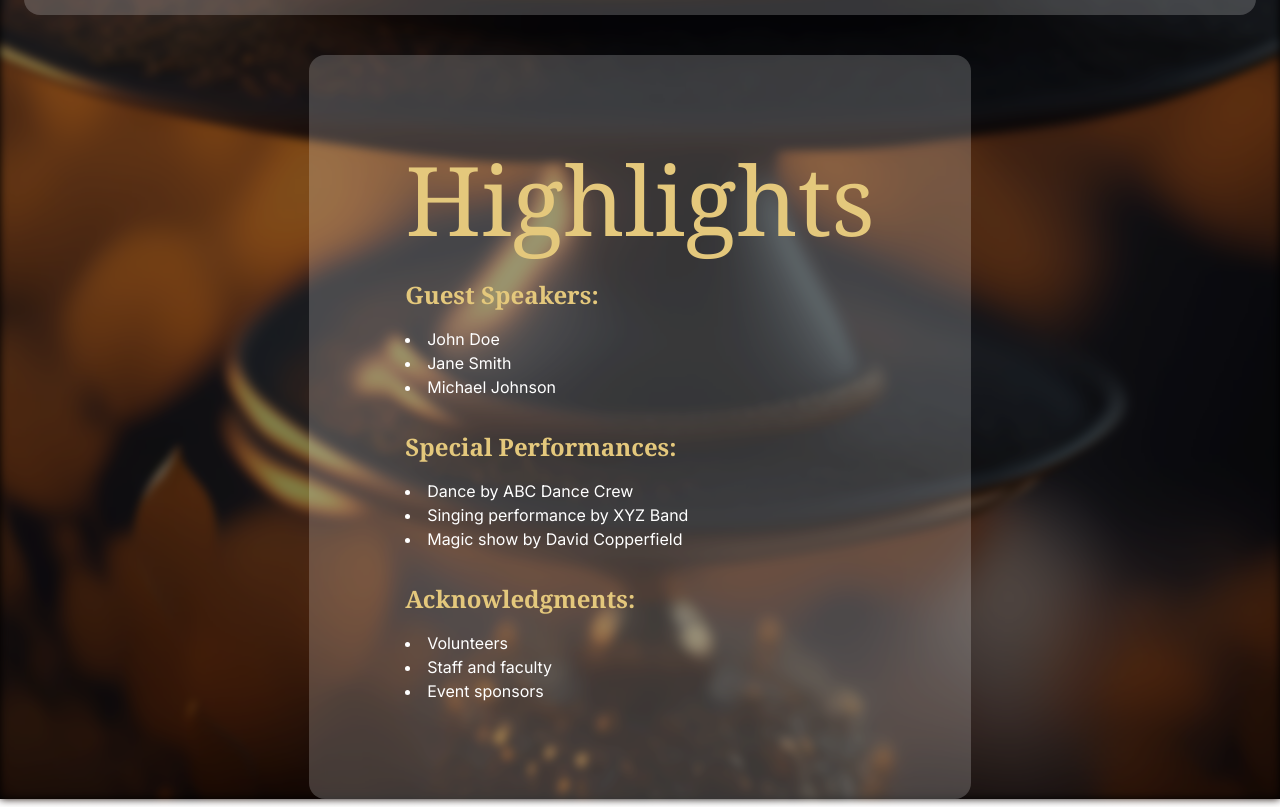
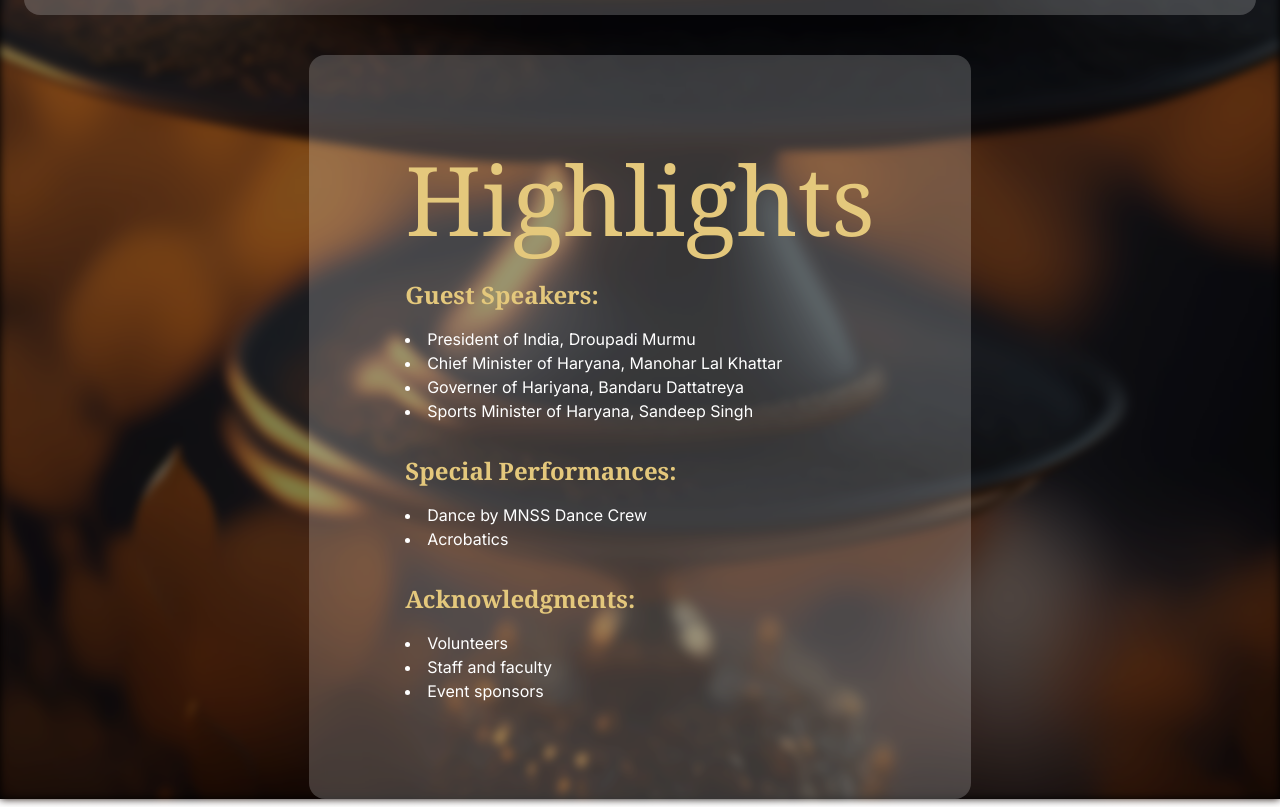
Before and after one commit to Mukul108/Almera, a Next.js app: page / in a window 1280 px wide. Shown: the part 1545-2352 px from the top of the page. Built offline with nearby package versions, Linux system fonts and the light colour scheme.

Commit message:
highlights

```diff
--- a/src/app/highlights.tsx
+++ b/src/app/highlights.tsx
@@ -9,17 +9,17 @@ const Highlights = () => {
       <div className="mt-8">
         <h2 className="text-2xl font-bold">Guest Speakers:</h2>
         <ul className="list-disc list-inside mt-4">
-          <li>John Doe</li>
-          <li>Jane Smith</li>
-          <li>Michael Johnson</li>
+          <li>President of India, Droupadi Murmu</li>
+          <li>Chief Minister of Haryana, Manohar Lal Khattar</li>
+          <li>Governer of Hariyana, Bandaru Dattatreya</li>
+          <li>Sports Minister of Haryana, Sandeep Singh</li>
         </ul>
       </div>
       <div className="mt-8">
         <h2 className="text-2xl font-bold">Special Performances:</h2>
         <ul className="list-disc list-inside mt-4">
-          <li>Dance by ABC Dance Crew</li>
-          <li>Singing performance by XYZ Band</li>
-          <li>Magic show by David Copperfield</li>
+          <li>Dance by MNSS Dance Crew</li>
+          <li>Acrobatics</li>
         </ul>
       </div>
       <div className="mt-8">
```
